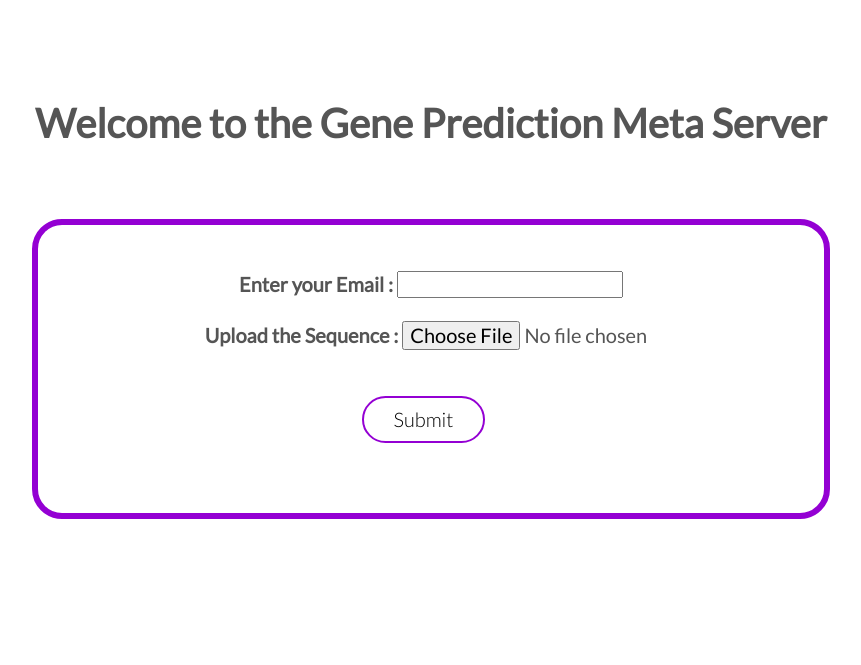
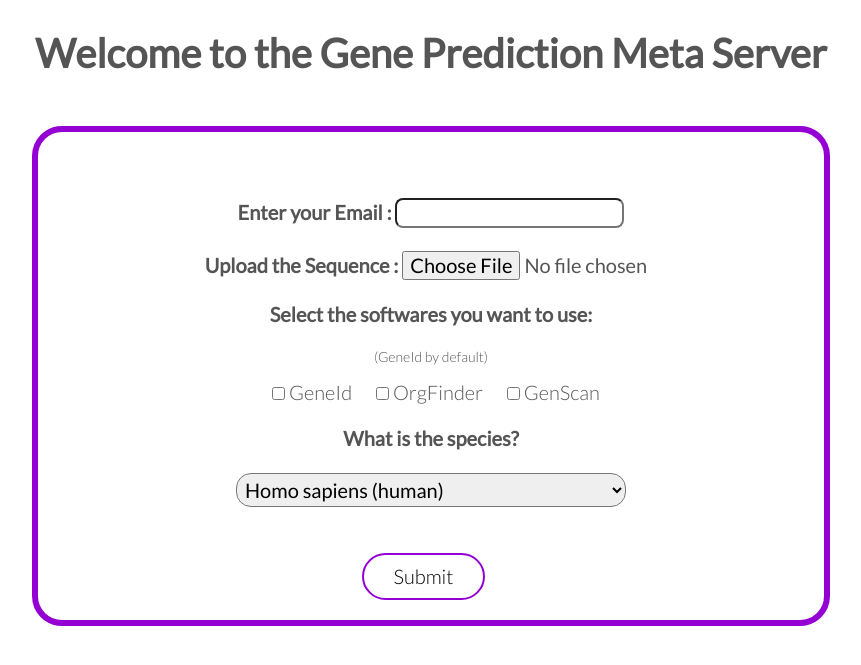
Before and after one commit to hemantdhankar/Gene-Prediction-Meta-Server, a Django app: page / in a window 1280 px wide. Shown: the part 60-725 px from the top of the page, without its empty margins (209-1070 px from the left). Run offline with Django 3.2, Linux system fonts and the light colour scheme.

Commit message:
Updated Form

```diff
--- a/GPMS_django_project/gene_prediction_meta_server_project/views.py
+++ b/GPMS_django_project/gene_prediction_meta_server_project/views.py
@@ -8,9 +8,18 @@ from pathlib import Path
 def home(request):
 	if request.method == 'POST':
 		handle_uploaded_file(request.FILES['file'])
-		os.path.abspath('..')
-		os.chdir("static/upload/")
-		os.system(" python3 geneidscript.py")
+		softwares_list=request.POST.getlist('softwares[]')
+		if("1" in softwares_list or len(softwares_list)==0):
+			print("s1")
+			os.path.abspath('..')
+			os.chdir("static/upload/")
+			os.system(" python3 geneidscript.py")
+
+		if("2" in softwares_list):
+			print("s2")
+		if("3" in softwares_list):
+			print("s3")
+		x=request.POST["species"]
 		send_email(request.POST['email'])
 		return HttpResponse("File uploaded successfuly")
 	else:
--- a/GPMS_django_project/static/Resources/CSS/style.css
+++ b/GPMS_django_project/static/Resources/CSS/style.css
@@ -58,6 +58,7 @@ h2:after{
 }
 p{
     text-align: center;
+    font-size: 14px;
 }
 h3{
     padding: 20px;
@@ -70,20 +71,86 @@ h3{
 
 .main-header{
     text-align: center;
-    margin-top: 100px;
+    margin-top: 30px;
 }
 .main-header .row{
     align-content: center;
 }
-
+.upload-content .p{
+    font-size: 8px;
+}
 .upload-content {
     position: relative;
-    height: 300px;
+    padding-top: 20px;
+    padding-bottom: 20px;
+    height: 100%;
     width: 70%;
     border: 6px solid darkviolet;
     margin-left:15%;
     border-radius: 30px;
 }
+
+input[type=email]{
+    border-radius: 8px;
+    font-size: 18px;
+    font-family:cursive;
+    height: 30px;
+}
+
+
+select{
+    padding: 3px 4px;
+    border-radius: 15px;
+    min-width: 175px;
+}
+option{
+    font-size: 14px;
+}
+
+
+/* Dropdown Button */
+.dropbtn {
+  background-color: darkviolet;
+    border-radius: 15px;
+  color: white;
+  padding: 10px;
+  font-size: 14px;
+  border: none;
+}
+
+/* The container <div> - needed to position the dropdown content */
+.dropdown {
+  position: relative;
+  display: inline-block;
+}
+
+/* Dropdown Content (Hidden by Default) */
+.dropdown-content {
+  display: none;
+  position: absolute;
+  background-color: #f1f1f1;
+  min-width: 160px;
+  box-shadow: 0px 8px 16px 0px rgba(0,0,0,0.2);
+  z-index: 1;
+}
+
+/* Links inside the dropdown */
+.dropdown-content a {
+  color: black;
+  padding: 5px 16px;
+  text-decoration: none;
+  display: block;
+}
+
+/* Change color of dropdown links on hover */
+.dropdown-content a:hover {background-color: darkviolet;}
+
+/* Show the dropdown menu on hover */
+.dropdown:hover .dropdown-content {display: block;}
+
+/* Change the background color of the dropdown button when the dropdown content is shown */
+.dropdown:hover .dropbtn {background-color: darkviolet;}
+
 
 /********************************* NAV-BAR ****************************************/
 
--- /dev/null
+++ b/GPMS_django_project/static/upload/compno.txt
@@ -0,0 +1 @@
+10009599330
--- a/GPMS_django_project/templates/home.html
+++ b/GPMS_django_project/templates/home.html
@@ -26,7 +26,7 @@
         <div class="main-header">
             <h1>Welcome to the Gene Prediction Meta Server</h1>
             <br>
-            <br>
+
             <div class="row">
                 <div class="upload-content">
                     <br><br>
@@ -37,8 +37,48 @@
                         </div>
                         <br>
                         <div>
-                            <h4>&emsp;&emsp;&emsp;&emsp;&emsp;&emsp;&emsp;Upload the Sequence : <input type="file"  name="file" required></h4>
+                            <h4>&emsp;&emsp;&emsp;&emsp;&emsp;&emsp;&emsp;Upload the Sequence : <input type="file"  name="file" required></h4><br>
+                            <h4>Select the softwares you want to use:</h4><br><p>(GeneId by default)<br><br>
                         </div>
+                        <div>
+                            &emsp;&ensp;<input type="checkbox" name="softwares[]" value="1"> GeneId&emsp;
+                            <input type="checkbox" name="softwares[]" value="2"> OrgFinder&emsp;
+                            <input type="checkbox" name="softwares[]" value="3"> GenScan&emsp;<br><br>
+                        </div>
+                        <div>
+                            <h4>What is the species?</h4><br>
+                                <select name="species" >
+                                  <option value="Homo sapiens (human)">Homo sapiens (human)</option>
+
+                                  <option value="Drosophila melanogaster (fruit fly)">Drosophila melanogaster (fruit fly)</option>
+
+                                  <option value="Tetraodon nigroviridis (puffer fish)">Tetraodon nigroviridis (puffer fish)</option>
+
+                                  <option value="Caenorhabditis elegans (worm)">Caenorhabditis elegans (worm)</option>
+
+                                  <option value="Dictyostelium discoideum (slime mold)">Dictyostelium discoideum (slime mold)</option>
+
+                                  <option value="Plasmodium falciparum (malaria parasite)">Plasmodium falciparum (malaria parasite)</option>
+
+                                  <option value="Aspergillus nidulans">Aspergillus nidulans</option>
+
+                                  <option value="Neurospora crassa">Neurospora crassa</option>
+
+                                  <option value="Cryptococcus neomorfans">Cryptococcus neomorfans</option>
+
+                                  <option value="Coprinus cinereus">Coprinus cinereus</option>
+
+                                  <option value="Triticum aestivum (wheat)">Triticum aestivum (wheat)</option>
+
+                                  <option value="Arabidopsis thaliana">Arabidopsis thaliana</option>
+
+                                    <option value="Oryza sativa (rice)">Oryza sativa (rice)</option>
+
+
+                                </select>
+
+                        </div>
+
                         <br><br>
                         <input class="btn btn-full" type="submit" value="Submit">
 
```
Also changed, not shown: GPMS_django_project/static/Resources/JS/scripts.js (+0 -61 lines).
